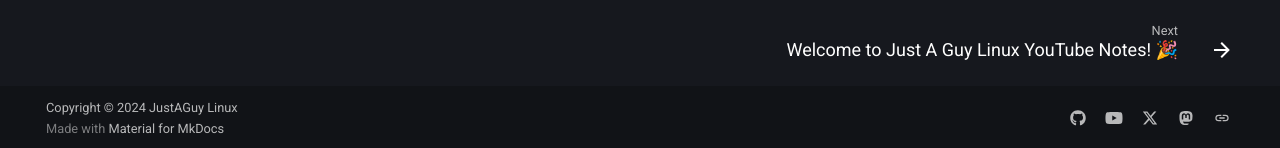
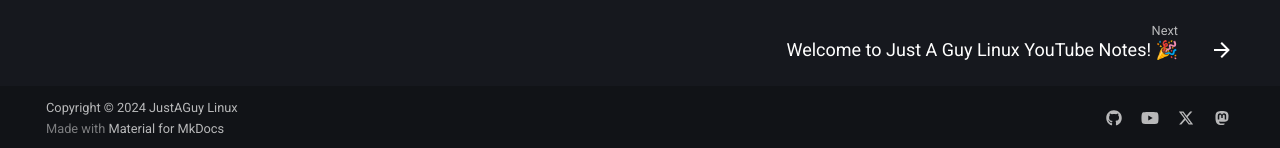
Before and after one commit to drewgrif/jagmkdocs, an MkDocs documentation site: the page built from docs/index.md, in a window 1280 px wide and 1340 px high. Shown: the part 1189-1337 px from the top of the window. Built offline with MkDocs 1.6.1 and Material for MkDocs 9.7.7, drawn with Linux system fonts in a browser that asks for light colours.

Commit message:
Update mkdocs.yml

```diff
--- a/mkdocs.yml
+++ b/mkdocs.yml
@@ -87,8 +87,6 @@ extra:
       link: https://twitter.com/justaguylinux
     - icon: fontawesome/brands/mastodon
       link: https://fosstodon.org/@justaguylinux
-    - icon: fontawesome/brands/buymeacoffee
-      link: https://buymeacoffee.com/justaguylinux
 
 extra_css:
   - stylesheets/extra.css
```
